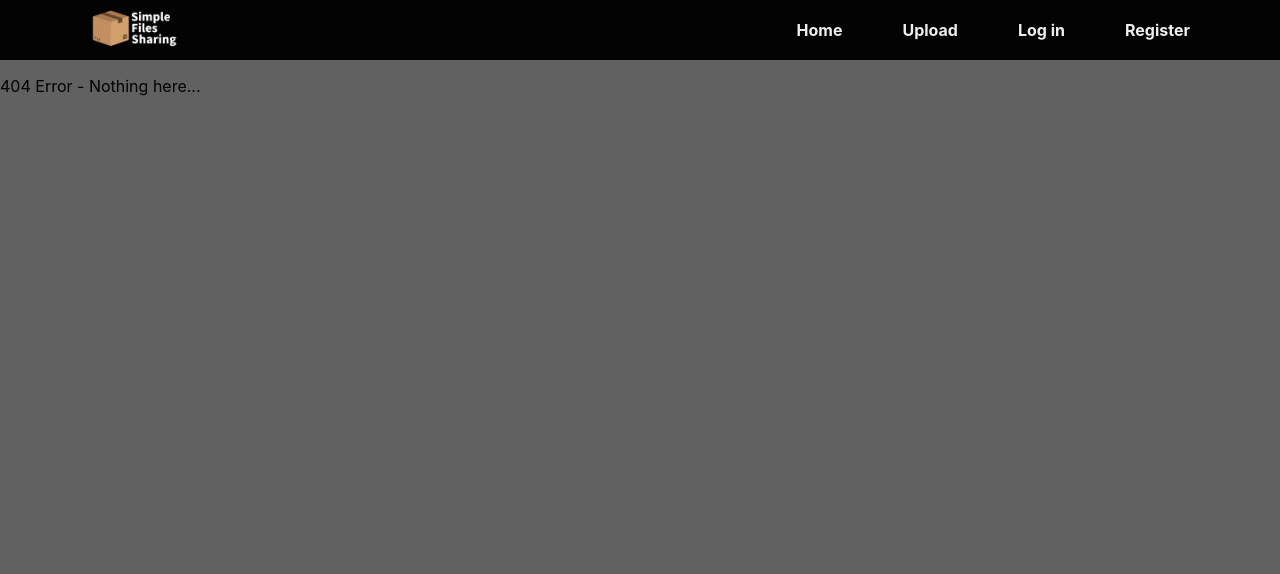
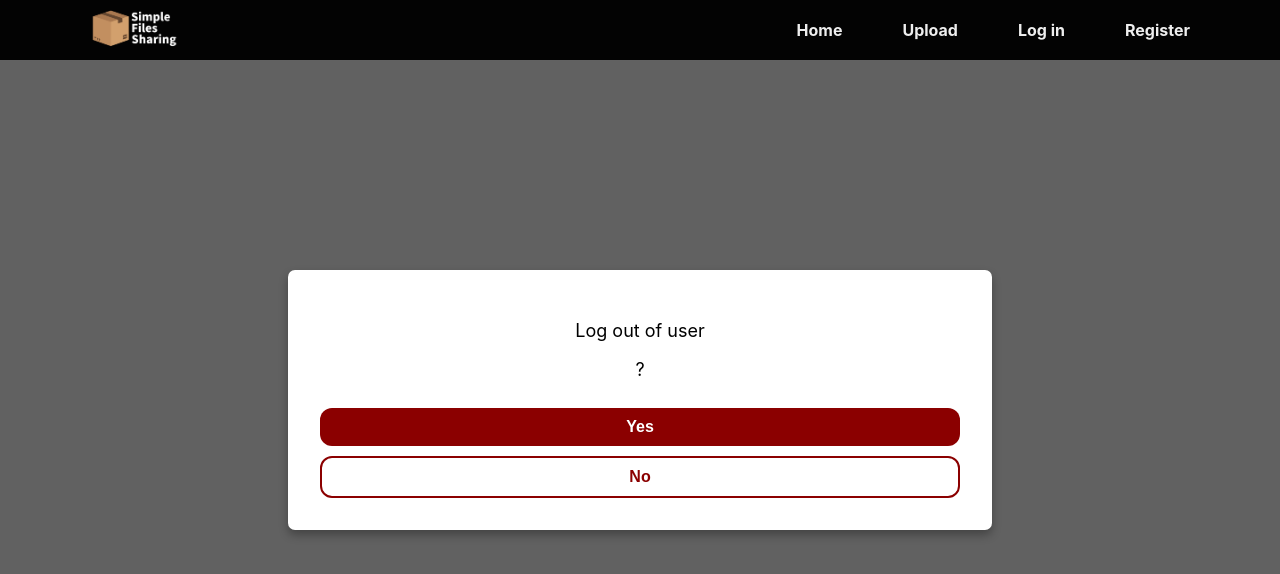
Before and after one commit to Phanxv/Simple-file-sharing-system, a React (Create React App) app in the folder react-client/: page /logout in a window 1280 px wide. Before the commit this address had no page. Shown: the top 574 px of the page. Built offline with nearby package versions, Linux system fonts and the light colour scheme.

Commit message:
Handling user log out

```diff
--- a/react-client/public/styles.css
+++ b/react-client/public/styles.css
@@ -145,6 +145,11 @@ body, html{
   margin-bottom: 1rem;
 }
 
+.form p {
+  font-size: large;
+  text-align: center;
+}
+
 .form input.text-input {
   height: 50px;
   width: calc(100% - 1.5rem);
--- a/react-client/src/Router.tsx
+++ b/react-client/src/Router.tsx
@@ -7,6 +7,7 @@ import Login from "./pages/Login";
 import Register from "./pages/Register";
 import Upload from "./pages/Upload";
 import Root from './pages/Root';
+import Logout from './pages/Logout';
 
 const Router = createBrowserRouter(
     [
@@ -31,6 +32,10 @@ const Router = createBrowserRouter(
                     element: <Upload/>
                 },
                 {
+                    path: "/logout",
+                    element: <Logout/>
+                },
+                {
                     path:"*",
                     element:<p>404 Error - Nothing here...</p>
                 }
--- a/react-client/src/components/LoginForm.tsx
+++ b/react-client/src/components/LoginForm.tsx
@@ -60,7 +60,6 @@ const LoginForm = () => {
       const data = await response.json();
       console.log("Response:", data);
       if (response.ok) {
-        //setUser(data.username);
         console.log(data.token);
         console.log(jwtDecode(data.token));
         setToken(data.token);
--- a/react-client/src/components/Navbar.tsx
+++ b/react-client/src/components/Navbar.tsx
@@ -1,7 +1,9 @@
-import { useState } from 'react'
+import { useContext, useState } from 'react'
 import { NavLink } from "react-router-dom";
 import Logo from "../assets/site_logo.png";
 import Hamburger from "../assets/hamburger_white.png"
+import { RootContext } from '../pages/Root';
+
 const Navbar = () => {
 
   const [showNavbar, setShowNavbar] = useState(false)
@@ -9,6 +11,14 @@ const Navbar = () => {
   const handleShowNavbar = () => {
     setShowNavbar(!showNavbar)
   }
+  const context = useContext(RootContext);
+
+  if (!context) {
+    throw new Error("ChildComponent must be used within a RootContextProvider");
+  }
+
+  const { user } = context;
+
   return (
     <>
       <nav className="navbar">
@@ -28,7 +38,7 @@ const Navbar = () => {
                 <NavLink to="/upload">Upload</NavLink>
               </li>
               <li>
-                <NavLink to="/login">Log in</NavLink>
+                {user ? <NavLink to="/logout">Log out</NavLink> : <NavLink to="/login">Log in</NavLink>}
               </li>
               <li>
                 <NavLink to="/register">Register</NavLink>
--- a/react-client/src/components/UploadForm.tsx
+++ b/react-client/src/components/UploadForm.tsx
@@ -1,7 +1,6 @@
 import React, { createContext, useContext, useEffect, useState } from "react";
 import DragDropFIle from "./DragDropFIle";
 import { RootContext } from "../pages/Root";
-import { Cookies, useCookies } from "react-cookie";
 
 interface FileContextType {
   files: FileList | null;
--- /dev/null
+++ b/react-client/src/pages/Logout.tsx
@@ -0,0 +1,56 @@
+import React, { useContext } from "react";
+import { RootContext } from "./Root";
+import { useNavigate } from "react-router-dom";
+const Logout = () => {
+  const context = useContext(RootContext);
+  const navigate = useNavigate();
+  if (!context) throw "Context error";
+  const { user, setUser, setToken } = context;
+  const handleLogout = async () => {
+    try {
+      const response = await fetch("http://localhost:3000/signout", {
+        method: "POST",
+        credentials: "include",
+        headers: {
+          "Content-Type": "application/json",
+        },
+        body: JSON.stringify({ username: user }),
+      });
+      const data = await response.json();
+      console.log("Response:", data);
+      if (response.ok) {
+        setUser(null);
+        setToken(null);
+        alert("Logged out");
+        navigate("/login");
+      } else {
+        alert(data.message);
+      }
+    } catch (error) {
+      console.error("Error:", error);
+      alert("Internal Server Error");
+    }
+  };
+
+  return (
+    <div className="upload-form-container">
+      <div className="registration form">
+        <p>Log out of user</p>
+        <p>{user}?</p>
+        <button className="button" onClick={handleLogout}>
+          Yes
+        </button>
+        <button
+          className="button-inv"
+          onClick={() => {
+            navigate(-1);
+          }}
+        >
+          No
+        </button>
+      </div>
+    </div>
+  );
+};
+
+export default Logout;
```
Also changed, not shown: 2 other files (tests, documents, lock files or other folders).
